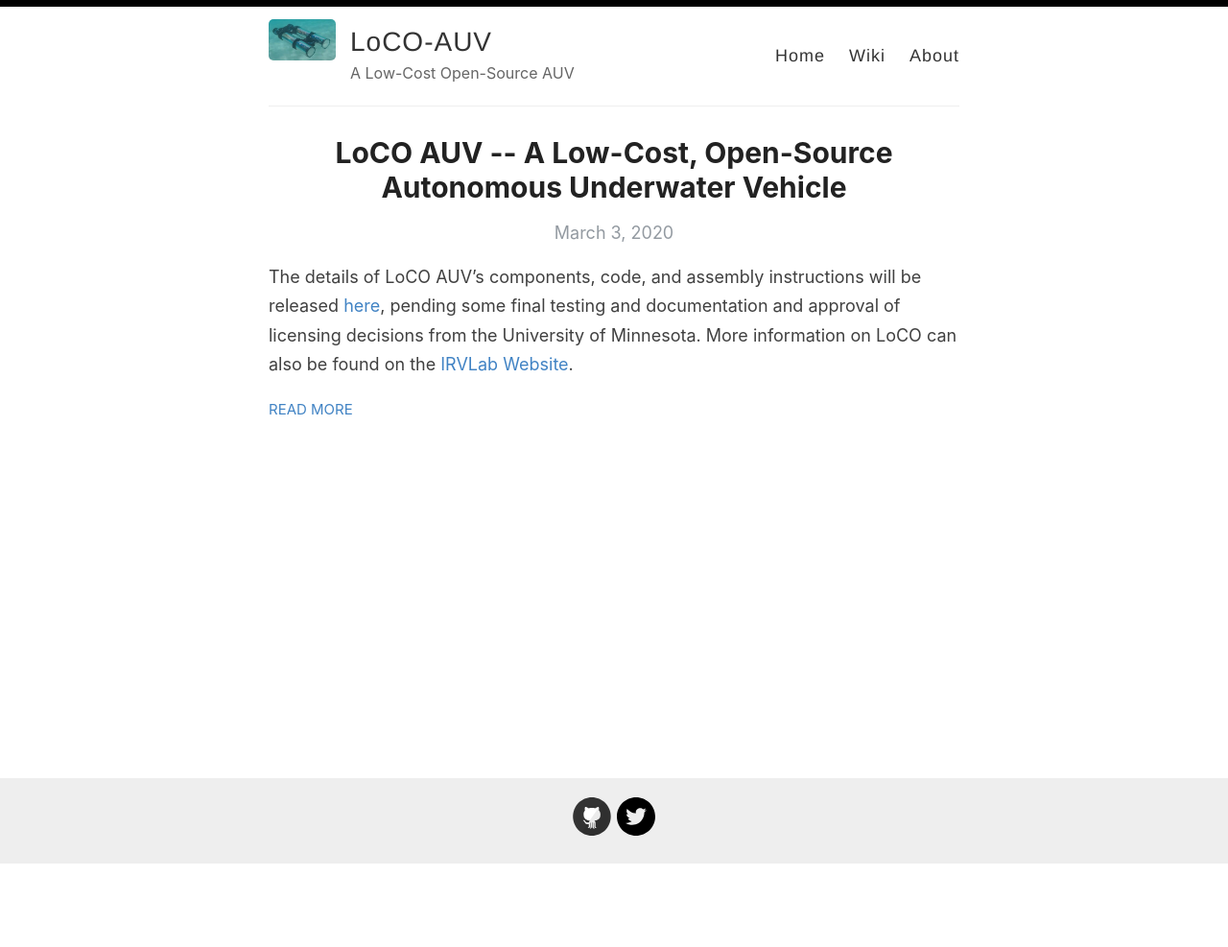
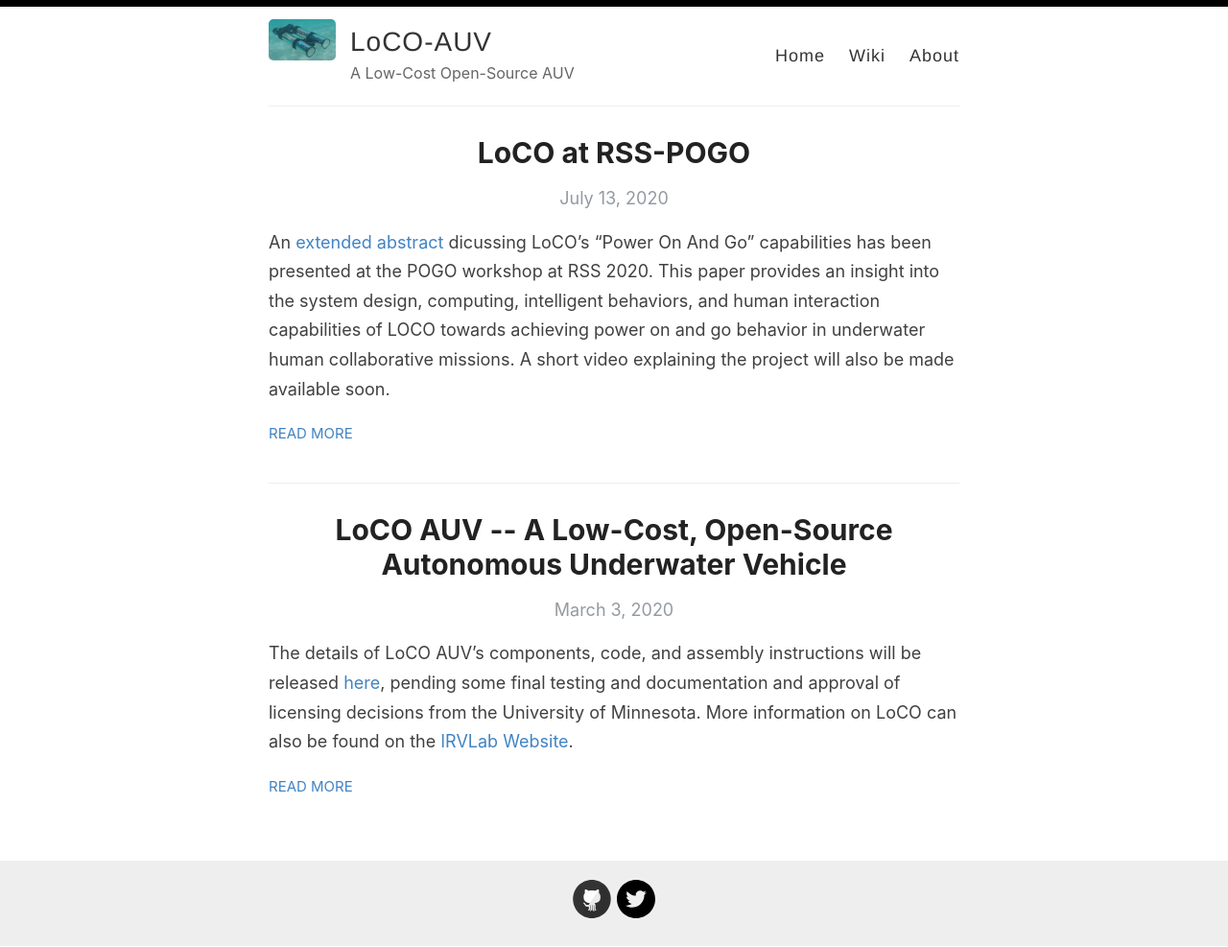
Before and after one commit to LoCO-AUV/loco-auv.github.io, a Jekyll site: the page built from index.html, in a window 1280 px wide. Shown: the whole page at 96% size. Built offline with Jekyll 4.4.1, drawn with Linux system fonts in a browser that asks for light colours; the list of posts is cut into pages by our own code; before the commit the page ends 901 px from its top, so only the background shows below that.

Commit message:
Updated to add video and PoGO Post

```diff
--- /dev/null
+++ b/_posts/2020-7-13-pogo.md
@@ -0,0 +1,7 @@
+---
+layout: post
+title: LoCO at RSS-POGO
+categories: [Announcements, LoCO, Papers]
+---
+
+An [extended abstract](https://drive.google.com/file/d/11NEigULiegrN5lODpJealj0X2l_iJtNP/view) dicussing LoCO's "Power On And Go" capabilities has been presented at the POGO workshop at RSS 2020. This paper provides an insight into the system design, computing, intelligent behaviors, and human interaction capabilities of LOCO towards achieving power on and go behavior in underwater human collaborative missions. A short video explaining the project will also be made available soon.
```
Also changed, not shown: _pages/about.md (+1 -1 lines), _pages/videos.md (added, +10 -0 lines).
